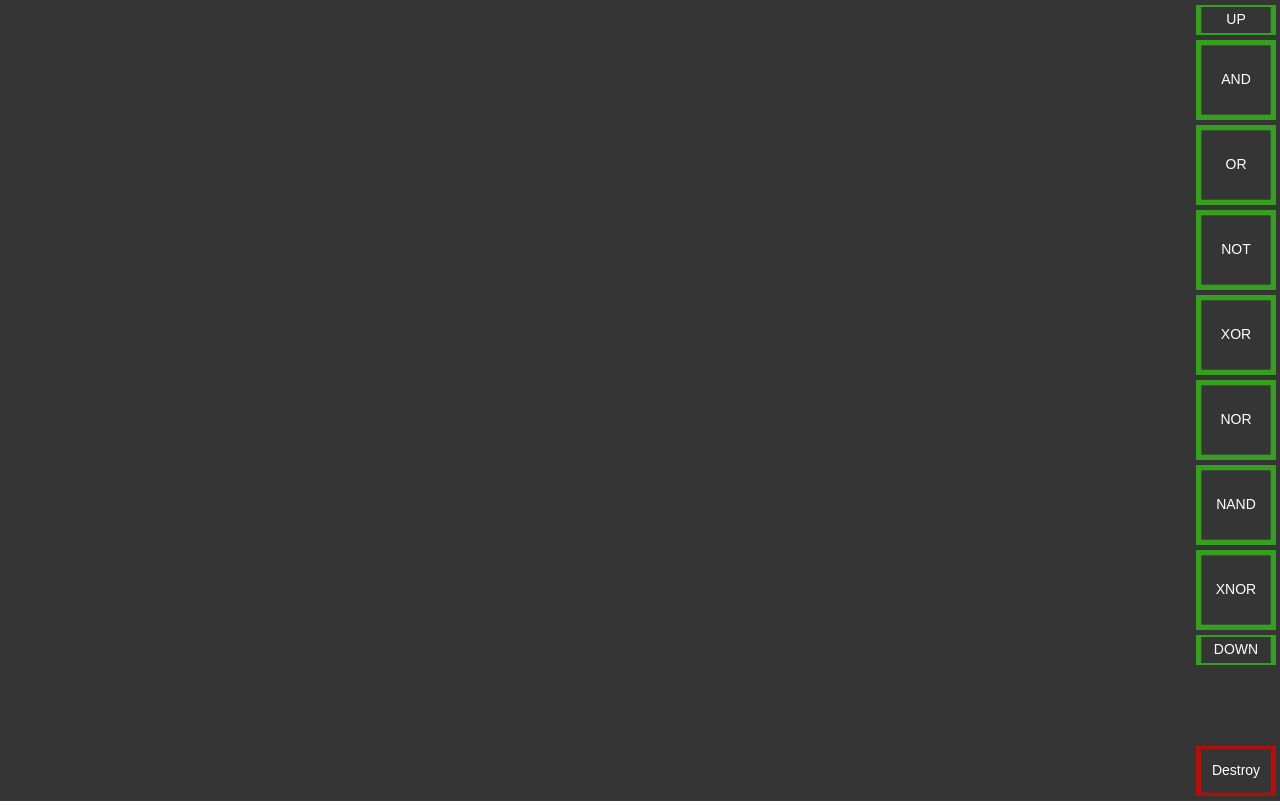
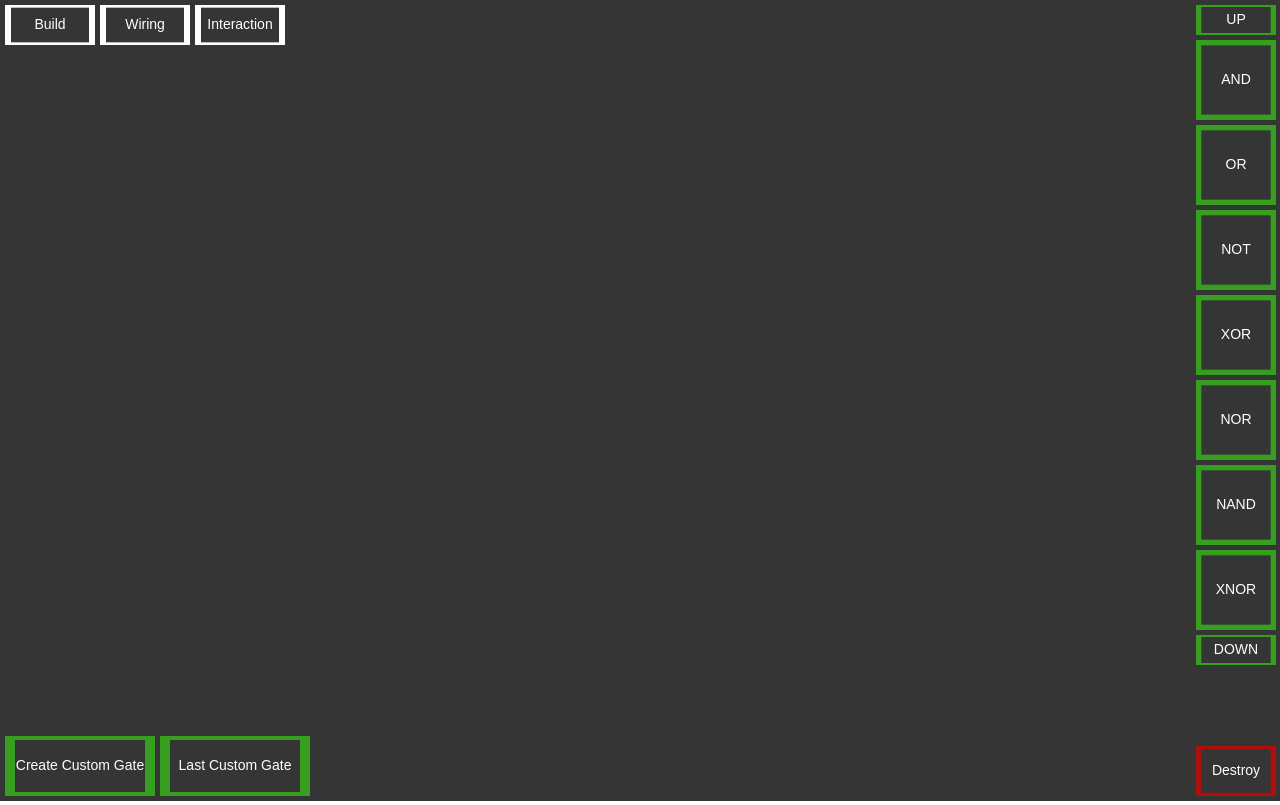
Before and after one commit to KubbyDev/Code, a plain HTML site: page IntelliJ/LogicGateSimulator/LogicGateSimulator.html in a window 1280 px wide. Drawn offline with Linux system fonts and the light colour scheme.

Commit message:
Amelioration Interface

```diff
--- a/IntelliJ/LogicGateSimulator/Interface/Interface.js
+++ b/IntelliJ/LogicGateSimulator/Interface/Interface.js
@@ -13,6 +13,7 @@ class Interface {
 
     static mode = 0;
     static blockInputs = false;
+    static buttons;
 
     static clear() {
         ctx.fillStyle = Interface.BACKGROUND_COLOR;
@@ -23,12 +24,23 @@ class Interface {
      * Dessine le menu contextuel du mode actuel
      */
     static draw() {
+
         Interface.getCurrentMode().updateContextualMenu();
+
+        Interface.buttons[0].x = (0.5)*Interface.buttons[0].width + Interface.BUTTON_SPACING;
+        Interface.buttons[0].y = Interface.buttons[0].height/2 + Interface.BUTTON_SPACING;
+        Interface.buttons[1].x = (1.5)*Interface.buttons[0].width + 2*Interface.BUTTON_SPACING;
+        Interface.buttons[1].y = Interface.buttons[0].height/2 + Interface.BUTTON_SPACING;
+        Interface.buttons[2].x = (2.5)*Interface.buttons[0].width + 3*Interface.BUTTON_SPACING;
+        Interface.buttons[2].y = Interface.buttons[0].height/2 + Interface.BUTTON_SPACING;
+        Interface.buttons[0].draw();
+        Interface.buttons[1].draw();
+        Interface.buttons[2].draw();
     }
 
     static getButtonAtPosition(x, y) {
 
-        for (let button of Interface.getCurrentMode().buttons)
+        for (let button of Interface.getCurrentMode().buttons.concat(Interface.buttons))
             if (Math.abs(x - button.x) < button.width / 2 && Math.abs(y - button.y) < button.height / 2)
                 return button;
 
@@ -40,6 +52,18 @@ class Interface {
         BuildMode.init();
         WiringMode.init();
         InteractionMode.init();
+
+        Interface.buttons = [
+            new Button()
+                .setGraphicProperties(90, 40, "Build", "#ffffff")
+                .setOnClick(() => BuildMode.enable()),
+            new Button()
+                .setGraphicProperties(90, 40, "Wiring", "#ffffff")
+                .setOnClick(() => WiringMode.enable()),
+            new Button()
+                .setGraphicProperties(90, 40, "Interaction", "#ffffff")
+                .setOnClick(() => InteractionMode.enable())
+            ];
     }
 
     static update() {
--- a/IntelliJ/LogicGateSimulator/Interface/Modes/BuildMode.js
+++ b/IntelliJ/LogicGateSimulator/Interface/Modes/BuildMode.js
@@ -4,6 +4,7 @@ class BuildMode {
     static selectorPosition = 0; //Index du premier bouton affiche dans la liste de droite
     static listLength = 0; //Nombre de boutons affiches dans la liste de droite
     static buttons; //Les boutons du menu contextuel (menu de droite)
+    static lastCustomGate; //La derniere CustomGate ajoutee
 
     /***
      * Appellee quand l'utilisateur fait un clic avec ce mode selectionne
@@ -30,7 +31,8 @@ class BuildMode {
     /***
      * Appellee quand l'utilisateur passe sur ce mode
      */
-    static onEnable() {
+    static enable() {
+        Interface.mode = 0;
         BuildMode.selectedGate = null;
     }
 
@@ -58,26 +60,34 @@ class BuildMode {
             - BuildMode.buttons[0].height
             - 2*BuildMode.buttons[1].height
             - 5*Interface.BUTTON_SPACING)
-            / (BuildMode.buttons[3].height+Interface.BUTTON_SPACING));
+            / (BuildMode.buttons[5].height+Interface.BUTTON_SPACING));
 
         //Boutons de controle de la liste de creation de gates
         BuildMode.buttons[1].x = canvas.width - BuildMode.buttons[1].width/2 - Interface.BUTTON_SPACING;
         BuildMode.buttons[1].y = BuildMode.buttons[1].height/2 + Interface.BUTTON_SPACING;
         BuildMode.buttons[2].x = canvas.width - BuildMode.buttons[2].width/2 - Interface.BUTTON_SPACING;
-        BuildMode.buttons[2].y = BuildMode.buttons[3].height*BuildMode.listLength + 1.5*BuildMode.buttons[1].height + Interface.BUTTON_SPACING*(2+BuildMode.listLength);
+        BuildMode.buttons[2].y = BuildMode.buttons[5].height*BuildMode.listLength + 1.5*BuildMode.buttons[1].height + Interface.BUTTON_SPACING*(2+BuildMode.listLength);
         BuildMode.buttons[1].draw();
         BuildMode.buttons[2].draw();
 
         //Boutons de creation de gates
         for(let i = 0; i < BuildMode.listLength; i++) {
 
-            if(BuildMode.selectorPosition+i+3 > BuildMode.buttons.length) //Si il n'y a pas assez de boutons on sort
+            if(BuildMode.selectorPosition+i+5 > BuildMode.buttons.length) //Si il n'y a pas assez de boutons on sort
                 break;
 
-            BuildMode.buttons[BuildMode.selectorPosition+i+3].x = canvas.width - BuildMode.buttons[3].width/2 - Interface.BUTTON_SPACING;
-            BuildMode.buttons[BuildMode.selectorPosition+i+3].y = BuildMode.buttons[1].height + (i+0.5)*(BuildMode.buttons[3].height) + (i+2)*Interface.BUTTON_SPACING;
-            BuildMode.buttons[BuildMode.selectorPosition+i+3].draw();
+            BuildMode.buttons[BuildMode.selectorPosition+i+5].x = canvas.width - BuildMode.buttons[5].width/2 - Interface.BUTTON_SPACING;
+            BuildMode.buttons[BuildMode.selectorPosition+i+5].y = BuildMode.buttons[1].height + (i+0.5)*(BuildMode.buttons[5].height) + (i+2)*Interface.BUTTON_SPACING;
+            BuildMode.buttons[BuildMode.selectorPosition+i+5].draw();
         }
+
+        //Boutons des Custom Gates
+        BuildMode.buttons[3].x = BuildMode.buttons[3].width/2 + Interface.BUTTON_SPACING;
+        BuildMode.buttons[3].y = canvas.height - BuildMode.buttons[3].height/2 - Interface.BUTTON_SPACING;
+        BuildMode.buttons[4].x = BuildMode.buttons[3].width + BuildMode.buttons[4].width/2 + 2*Interface.BUTTON_SPACING;
+        BuildMode.buttons[4].y = canvas.height - BuildMode.buttons[4].height/2 - Interface.BUTTON_SPACING;
+        BuildMode.buttons[3].draw();
+        BuildMode.buttons[4].draw();
     }
 
     static init() {
@@ -88,14 +98,16 @@ class BuildMode {
                 .setOnClick(() => BuildMode.removeGate(BuildMode.selectedGate)),
             new Button()
                 .setGraphicProperties(80, 30, "UP", "#379f1f")
-                .setOnClick(() => {
-                    BuildMode.selectorPosition = Math.max(0, BuildMode.selectorPosition-1);
-                }),
+                .setOnClick(() => BuildMode.selectorPosition = Math.max(0, BuildMode.selectorPosition-1)),
             new Button()
                 .setGraphicProperties(80, 30, "DOWN", "#379f1f")
-                .setOnClick(() => {
-                    BuildMode.selectorPosition = Math.min(BuildMode.buttons.length-BuildMode.listLength-3, BuildMode.selectorPosition+1);
-                }),
+                .setOnClick(() => BuildMode.selectorPosition = Math.min(BuildMode.buttons.length-BuildMode.listLength-5, BuildMode.selectorPosition+1)),
+            new Button()
+                .setGraphicProperties(150, 60, "Create Custom Gate", "#379f1f")
+                .setOnClick(() => {}),
+            new Button()
+                .setGraphicProperties(150, 60, "Last Custom Gate", "#379f1f")
+                .setOnClick(() => BuildMode.addGate(CustomGate.parse(BuildMode.lastCustomGate))),
             new Button()
                 .setGraphicProperties(80, 80, "AND", "#379f1f")
                 .setOnClick(() => BuildMode.addGate(Basic.AND(mouseX, mouseY))),
--- a/IntelliJ/LogicGateSimulator/Interface/Modes/InteractionMode.js
+++ b/IntelliJ/LogicGateSimulator/Interface/Modes/InteractionMode.js
@@ -21,7 +21,8 @@ class InteractionMode {
     /***
      * Appellee quand l'utilisateur passe sur ce mode
      */
-    static onEnable() {
+    static enable() {
+        Interface.mode = 2;
     }
 
     /***
@@ -35,7 +36,7 @@ class InteractionMode {
     }
 
     /***
-     * Appelle par UserInteraction a chaque key press dans ce mode
+     * Apelle par UserInteraction a chaque key press dans ce mode
      * @param key
      */
     static onKeyPressed(key) {
--- a/IntelliJ/LogicGateSimulator/Interface/Modes/WiringMode.js
+++ b/IntelliJ/LogicGateSimulator/Interface/Modes/WiringMode.js
@@ -68,7 +68,8 @@ class WiringMode {
     /***
      * Appellee quand l'utilisateur passe sur ce mode
      */
-    static onEnable() {
+    static enable() {
+        Interface.mode = 1;
         WiringMode.selectedInput = null;
         WiringMode.selectedOutput = null;
     }
--- a/IntelliJ/LogicGateSimulator/Interface/UserInteraction.js
+++ b/IntelliJ/LogicGateSimulator/Interface/UserInteraction.js
@@ -32,16 +32,13 @@ document.onkeydown = function(event) {
 
     switch(event.key) {
         case 'b':
-            Interface.mode = 0;
-            BuildMode.onEnable();
+            BuildMode.enable();
             break;
         case 'w':
-            Interface.mode = 1;
-            WiringMode.onEnable();
+            WiringMode.enable();
             break;
         case 'i':
-            Interface.mode = 2;
-            InteractionMode.onEnable();
+            InteractionMode.enable();
             break;
     }
 
```
Also changed, not shown: IntelliJ/LogicGateSimulator/LogicGateSimulator.html (+1 -2 lines).
